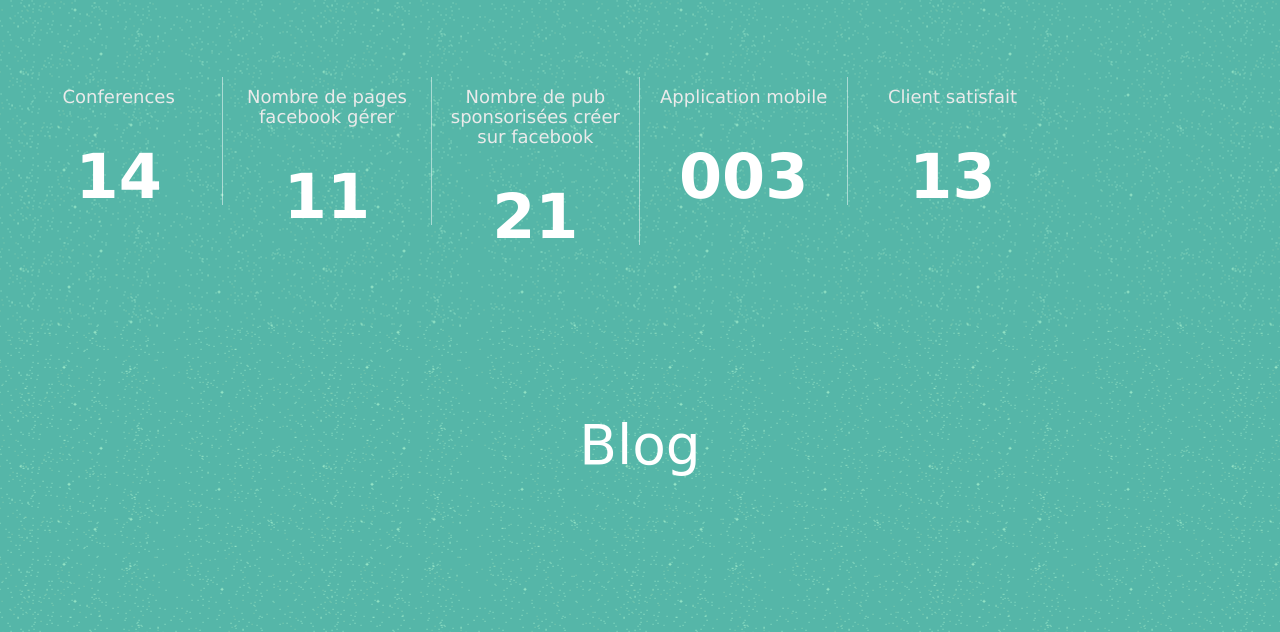
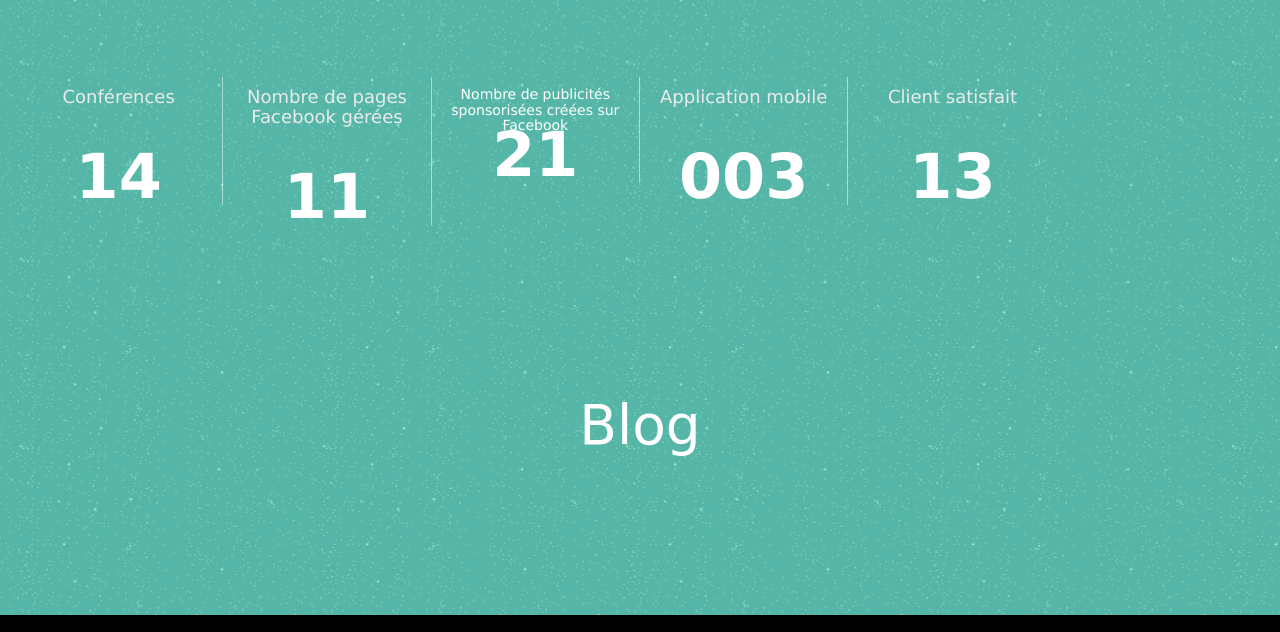
Before and after one commit to AbnerPare/Portfolio1, a plain HTML site: page index.html in a window 1280 px wide. Shown: the part 2127-2759 px from the top of the page. Drawn offline with nearby package versions, Linux system fonts and the light colour scheme; a web font is replaced by a local one.

Commit message:
2originale2

```diff
--- a/index.html
+++ b/index.html
@@ -268,15 +268,15 @@
 					<!-- number list -->
 					<ul class="numbersList">
 						<li class="col-md-2 col-sm-4 col-xs-6">
-							<h4> Conferences </h4>
+							<h4> Conférences  </h4>
 							<span id="number1" class="count1 count-timer">14</span>
 						</li>
 						<li class="col-md-2 col-sm-4 col-xs-6">
-							<h4> Nombre de pages facebook gérer </h4>
+							<h4> Nombre de pages Facebook gérées  </h4>
 							<span id="number2" class="count2">11</span>
 						</li>
 						<li class="col-md-2 col-sm-4 col-xs-6">
-							<h4>Nombre de pub sponsorisées créer sur facebook</h4>
+							<h5>Nombre de publicités sponsorisées créées sur Facebook</h5>
 							<span id="number3" class="count3">21</span>
 						</li>
 						<li class="col-md-2 col-sm-4 col-xs-6">
```
